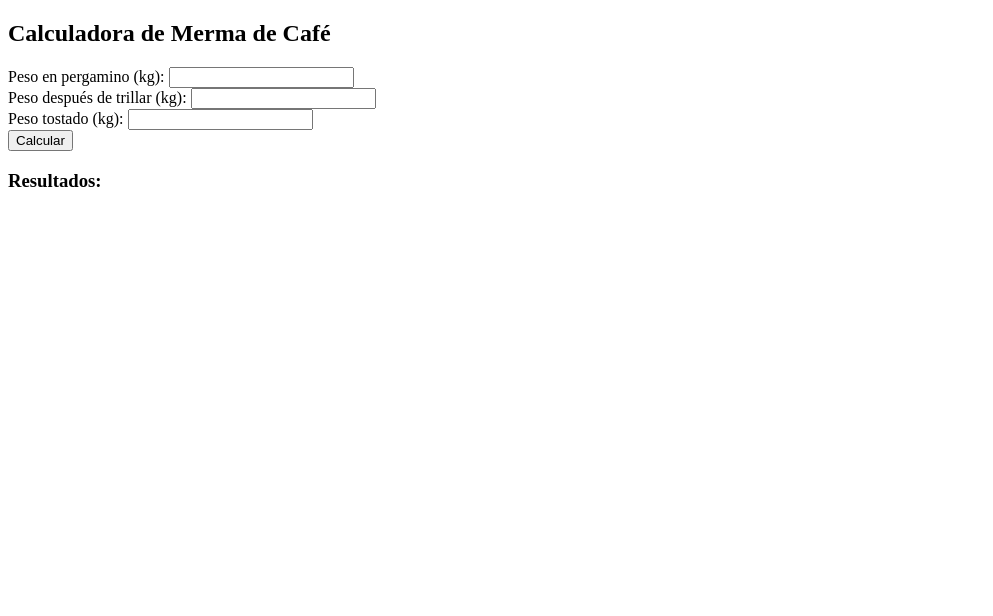
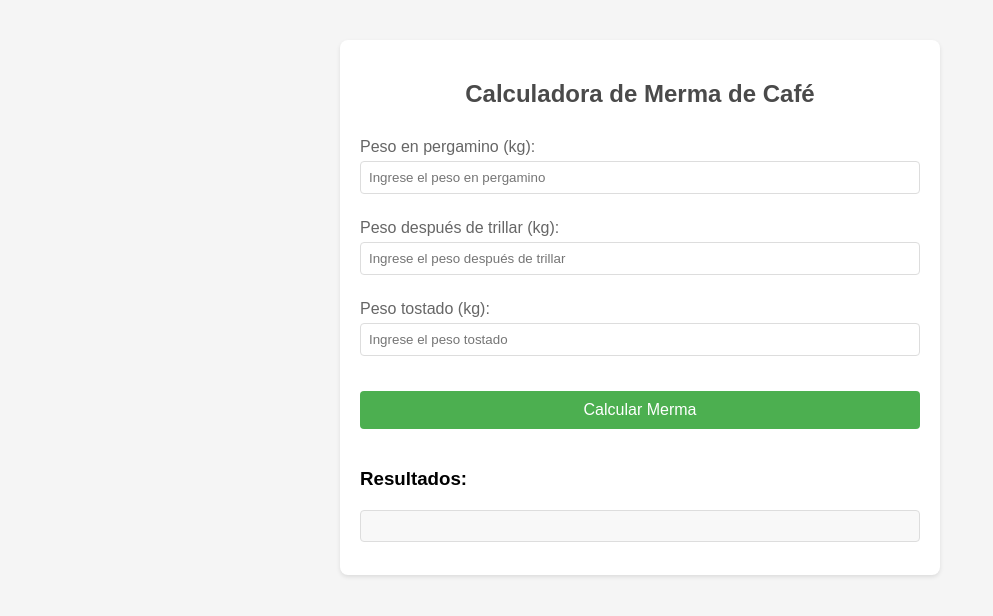
Before and after one commit to rabermudezg13/mermacafe, a plain HTML site: page index.html in a window 1280 px wide. Shown: the whole page, without its empty margins (0-993 px from the left). Drawn offline with Linux system fonts and the light colour scheme.

Commit message:
index.html

```diff
--- a/index.html
+++ b/index.html
@@ -1,22 +1,83 @@
 <!DOCTYPE html>
 <html lang="es">
-<!-- ... head y estilos sin cambios ... -->
+<head>
+    <meta charset="UTF-8">
+    <meta name="viewport" content="width=device-width, initial-scale=1.0">
+    <title>Calculadora de Merma de Café</title>
+    <style>
+        body {
+            font-family: Arial, sans-serif;
+            max-width: 600px;
+            margin: 20px auto;
+            padding: 20px;
+            background-color: #f5f5f5;
+        }
+        .container {
+            background-color: white;
+            padding: 20px;
+            border-radius: 8px;
+            box-shadow: 0 2px 4px rgba(0,0,0,0.1);
+        }
+        h2 {
+            color: #4a4a4a;
+            text-align: center;
+            margin-bottom: 30px;
+        }
+        label {
+            display: block;
+            margin: 10px 0 5px;
+            color: #666;
+        }
+        input {
+            width: 100%;
+            margin-bottom: 15px;
+            padding: 8px;
+            border: 1px solid #ddd;
+            border-radius: 4px;
+            box-sizing: border-box;
+        }
+        button {
+            width: 100%;
+            margin: 20px 0;
+            padding: 10px 20px;
+            background-color: #4CAF50;
+            color: white;
+            border: none;
+            border-radius: 4px;
+            cursor: pointer;
+            font-size: 16px;
+        }
+        button:hover {
+            background-color: #45a049;
+        }
+        #output {
+            background-color: #f8f8f8;
+            padding: 15px;
+            border-radius: 4px;
+            border: 1px solid #ddd;
+            white-space: pre-wrap;
+            margin-top: 20px;
+        }
+    </style>
+</head>
 <body>
+    <div class="container">
         <h2>Calculadora de Merma de Café</h2>
 
         <label for="peso_pergamino">Peso en pergamino (kg):</label>
-    <input type="number" id="peso_pergamino" step="0.01" min="0"><br>
+        <input type="number" id="peso_pergamino" step="0.01" min="0" placeholder="Ingrese el peso en pergamino">
 
         <label for="peso_trilla">Peso después de trillar (kg):</label>
-    <input type="number" id="peso_trilla" step="0.01" min="0"><br>
+        <input type="number" id="peso_trilla" step="0.01" min="0" placeholder="Ingrese el peso después de trillar">
 
         <label for="peso_tostado">Peso tostado (kg):</label>
-    <input type="number" id="peso_tostado" step="0.01" min="0"><br>
+        <input type="number" id="peso_tostado" step="0.01" min="0" placeholder="Ingrese el peso tostado">
 
-    <button type="button">Calcular</button>
+        <button onclick="calcularMerma()">Calcular Merma</button>
 
         <h3>Resultados:</h3>
         <pre id="output"></pre>
+    </div>
 
     <script src="script.js"></script>
 </body>
```
Lines whose indentation alone changed are shown as unchanged.
